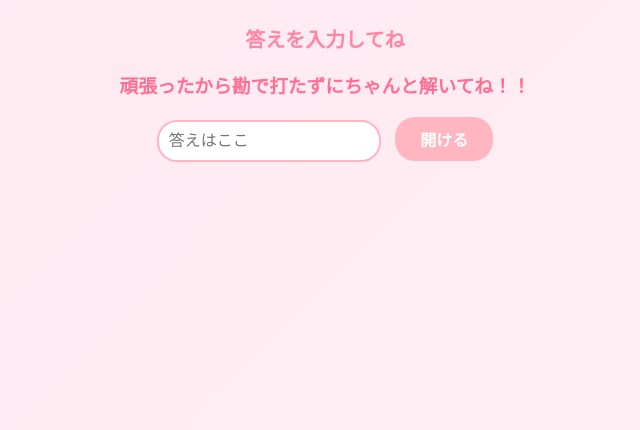
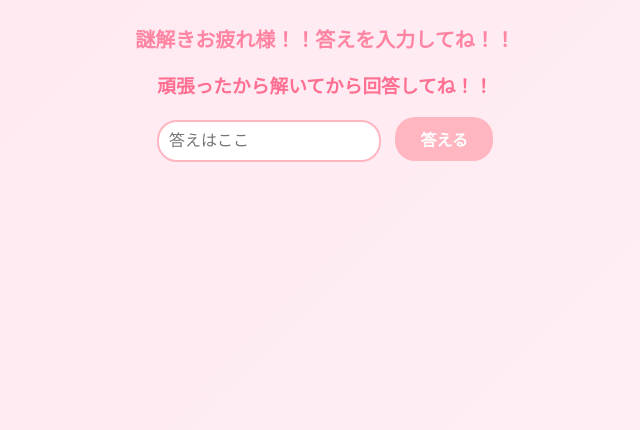
Before and after one commit to sou32/Birthday-project, a plain HTML site: page index.html in a window 1280 px wide. Shown: the part 370-800 px from the top of the page, without its empty margins (315-955 px from the left). Drawn offline with Linux system fonts and the light colour scheme.

Commit message:
Add files via upload

```diff
--- a/index.html
+++ b/index.html
@@ -11,10 +11,10 @@
 <h1>🎂 暗号は解けたかな！！</h1>
 
 <div id="login">
-  <h2>答えを入力してね</h2>
-  <h3>頑張ったから勘で打たずにちゃんと解いてね！！</h3>
+  <h2>謎解きお疲れ様！！答えを入力してね！！</h2>
+  <h3>頑張ったから解いてから回答してね！！</h3>
   <input type="text" id="password" placeholder="答えはここ">
-  <button onclick="checkPassword()">開ける</button>
+  <button onclick="checkPassword()">答える</button>
 </div>
 
 <script>
```
